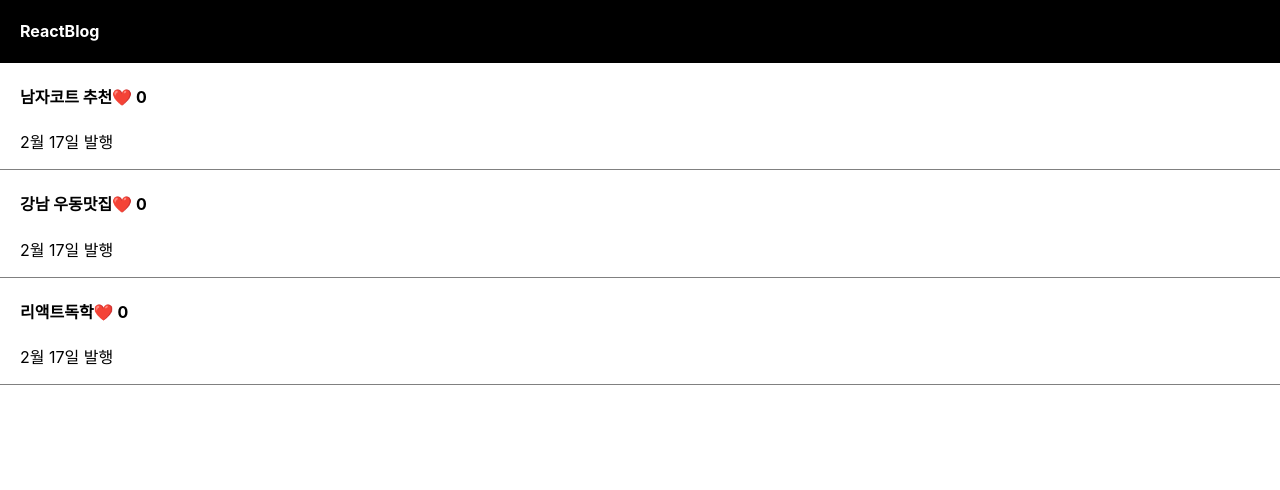
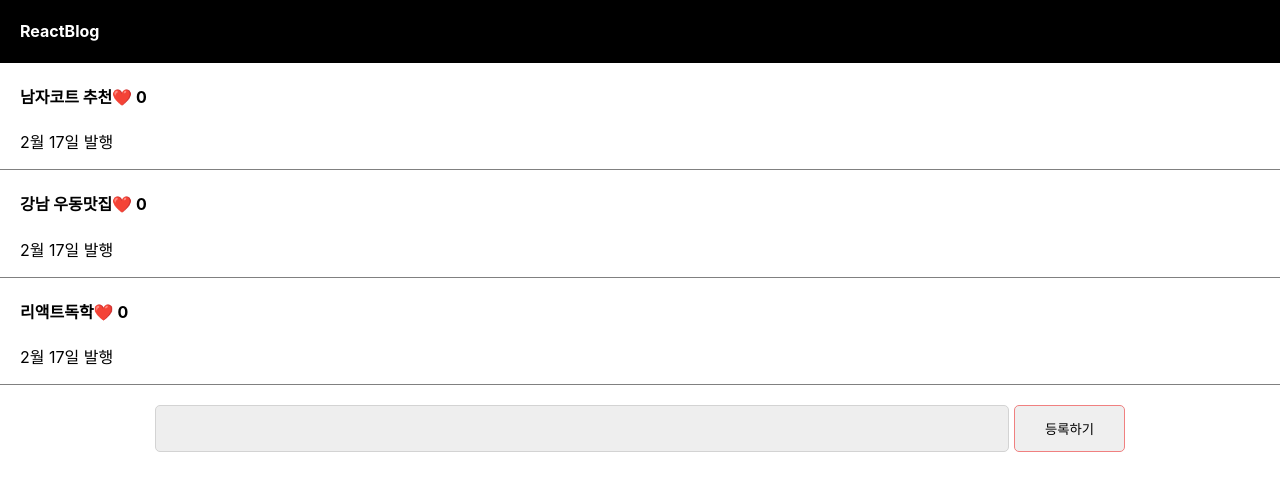
Before and after one commit to seungbeen803/reactStudy, a React (Create React App) app in the folder blog/: page / in a window 1280 px wide. Shown: the top 490 px of the page. Built offline with nearby package versions, Linux system fonts and the light colour scheme.

Commit message:
Add: input

```diff
--- a/blog/src/App.css
+++ b/blog/src/App.css
@@ -25,6 +25,38 @@ div {
   padding: 20px;
   background: #eee;
   text-align: left;
+}
+
+.publish {
+  margin: 20px 0;
+}
+
+.publish input {
+  width: 65%;
+  height: 25px;
+  font-size: 18px;
+  padding: 10px 10px;
+  border-radius: 5px;
+  border: 1px solid lightgray;
+  background: #eee;
+}
+
+.publish input:focus {
+  outline: none;
+}
+
+.publish button {
+  padding: 13px 30px;
+  border-radius: 5px;
+  border: 1px solid lightcoral;
+  margin-left: 5px;
+}
+
+.publish button:hover {
+  background: lightpink;
+  color: white;
+  transition: all 0.5s;
+  transform: scale(1.05);
 }
 
 .App-logo {
--- a/blog/src/App.js
+++ b/blog/src/App.js
@@ -20,6 +20,8 @@ function App() {
   let [modal, setModal] = useState(false); // 스위치 역할
 
   let [titles, setTitles] = useState(0);
+  let [input, setInput] = useState('');
+
 
   // map() 사용법 -> 괄호 안에 들어가는 함수를 callback함수라고 한다.
   // map을 사용할 때는 callback()을 사용하는데
@@ -91,9 +93,11 @@ function App() {
         title.map(function (a, i) {
           return (
             <div className='list'>
-              <h4 onClick={() => { setModal(!modal); setTitles(i) }}>
+              <h4 onClick={(e) => { setModal(!modal); setTitles(i) }}>
                 {title[i]}
-                <span onClick={() => {
+                {/* e.stopPropagation(); /-> 상위 html로 퍼지는 이벤트 버블링을 막고 싶을 때 사용 */}
+                <span onClick={(e) => {
+                  e.stopPropagation();
                   // 중요
                   let copy = [...heart];
                   copy[i] += 1;
@@ -105,6 +109,26 @@ function App() {
           )
         })
       }
+
+      {/* (정보)state변경함수는 늦게처림됨 -> 비동기*/}
+
+      {/* type = text, range, checkbox, date */}
+      {/* onChange는 유저가 입력할 때마다 onChange안의 코드 실행 */}
+      {/* onInput */}
+      {/* e : 지금 발생하는 이벤트에 관련한 여러 기능이 담겨있음 */}
+      <div className='publish'>
+        <input onChange={(e) => { setInput(e.target.value) }} />
+        <button onClick={() => {
+          let newTitle = [...title];
+          // unshift() 메서드는 새로운 요소를 배열의 맨 앞쪽에 추가하고, 새로운 길이를 반환함
+          newTitle.unshift(input);
+          setTitle(newTitle);
+        }}>등록하기</button>
+      </div>
+
+
+      {/* <select></select> */}
+      {/* <textarea></textarea> */}
 
 
       {/* 둘다 사용 가능 */}
@@ -152,4 +176,6 @@ const put = (props) => {
   props.setTitle(copy);
 }
 
+
+
 export default App;
```
